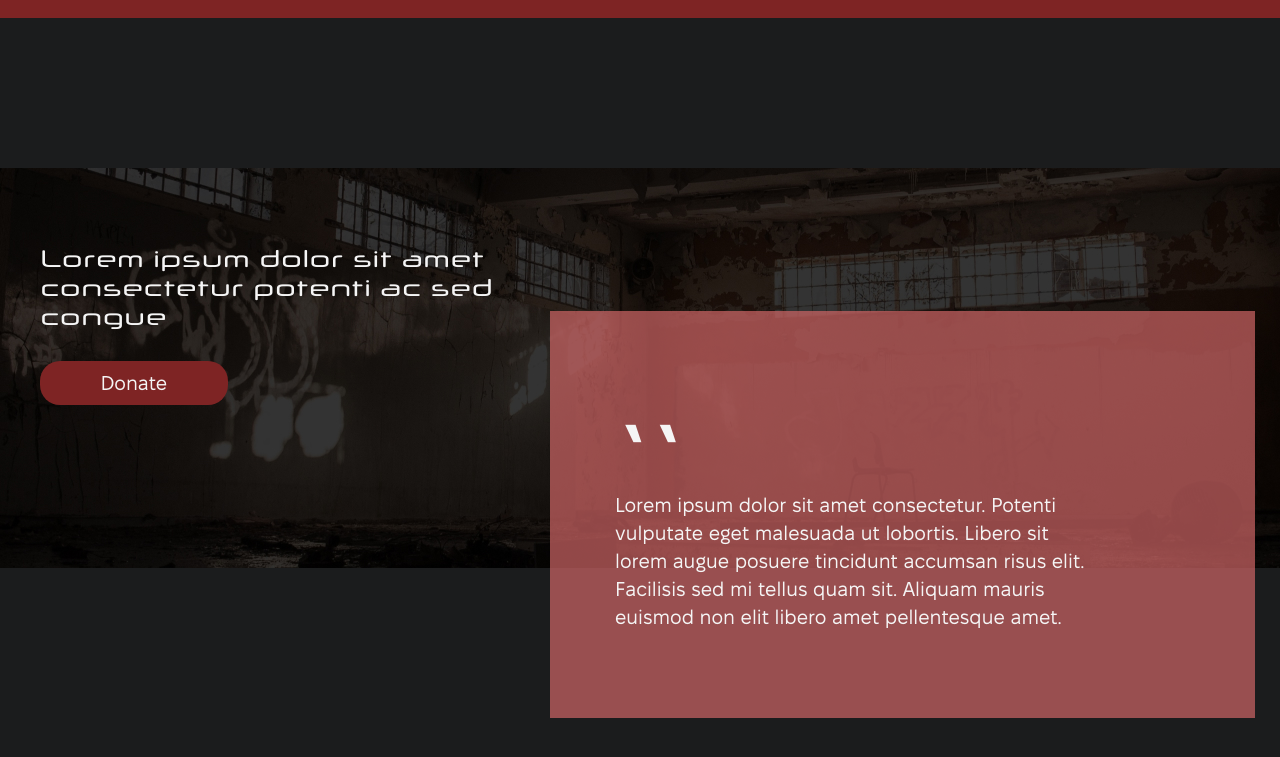
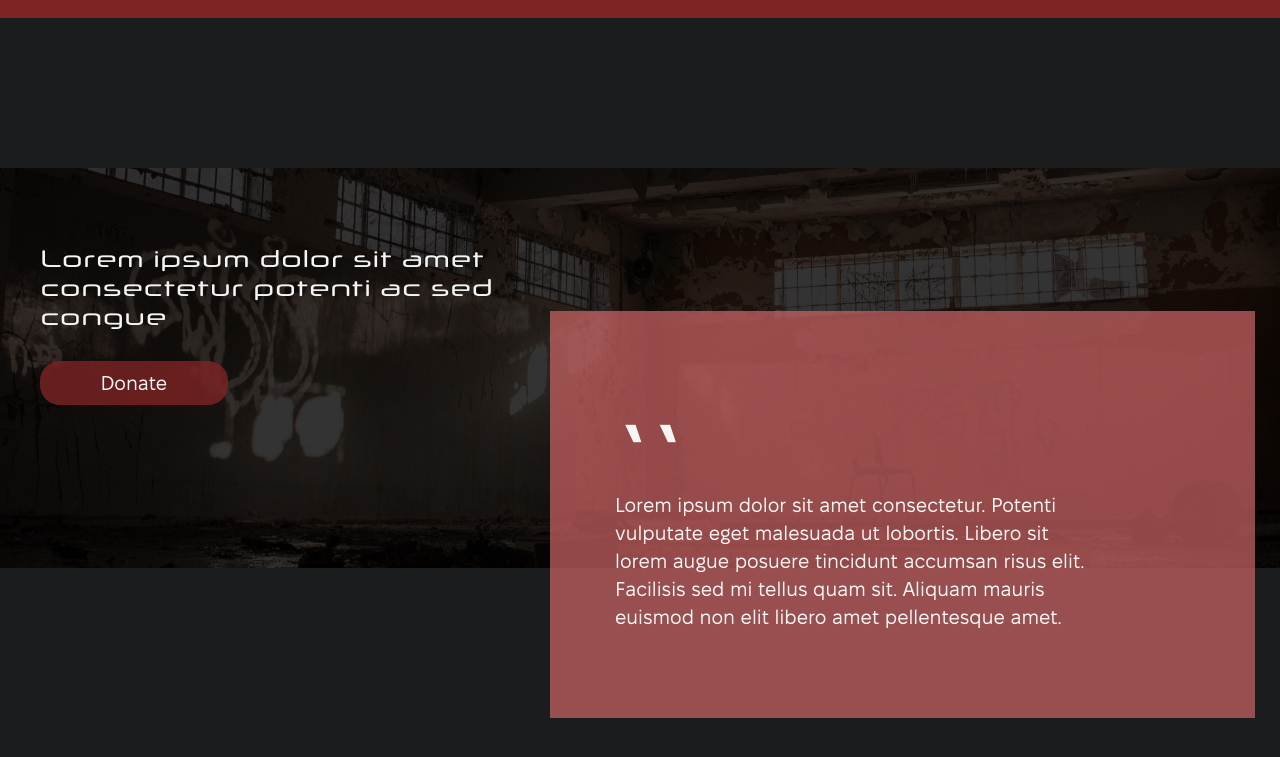
Before and after one commit to Yevheniy2020/realisticua02, a website: page src/index.html in a window 1280 px wide. In both pictures the pointer is over the element "Donate". Shown: the part 5594-6351 px from the top of the page. Drawn offline with nearby package versions, Linux system fonts and the light colour scheme; files that its build step writes are made by us from their sources; files whose address does not match are found by name.

Commit message:
added animation for button

```diff
--- a/src/scss/components/btn-donate.scss
+++ b/src/scss/components/btn-donate.scss
@@ -13,4 +13,8 @@
   border-radius: 20px;
   cursor: pointer;
   color: $base-color;
+  transition: 0.3s linear;
+  &:hover{
+    background-color: rgba(126, 36, 36, 0.8);
+  }
 }
```
Also changed, not shown: dist/css/components/btn-donate.min.css, dist/css/general.min.css.
